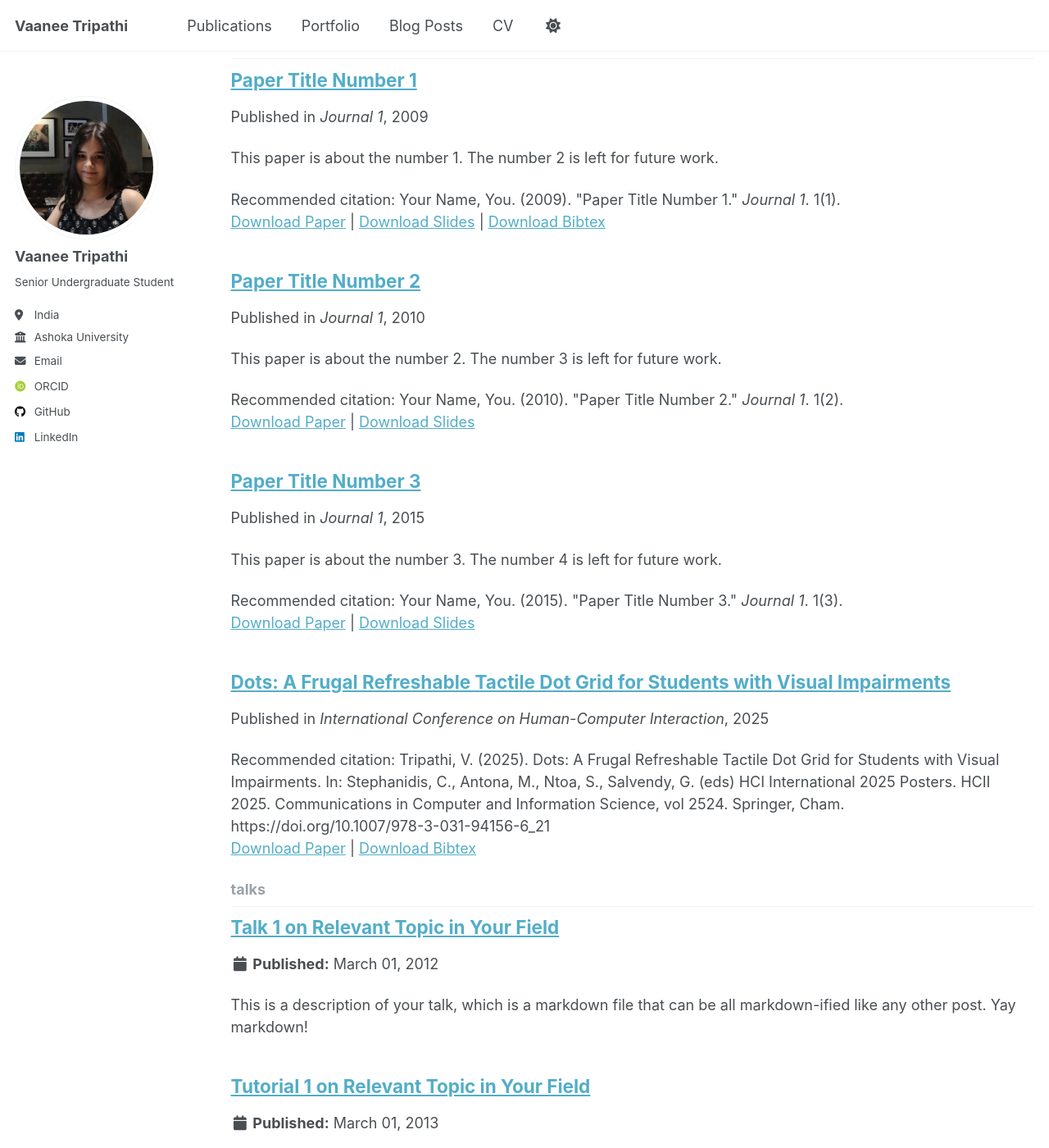
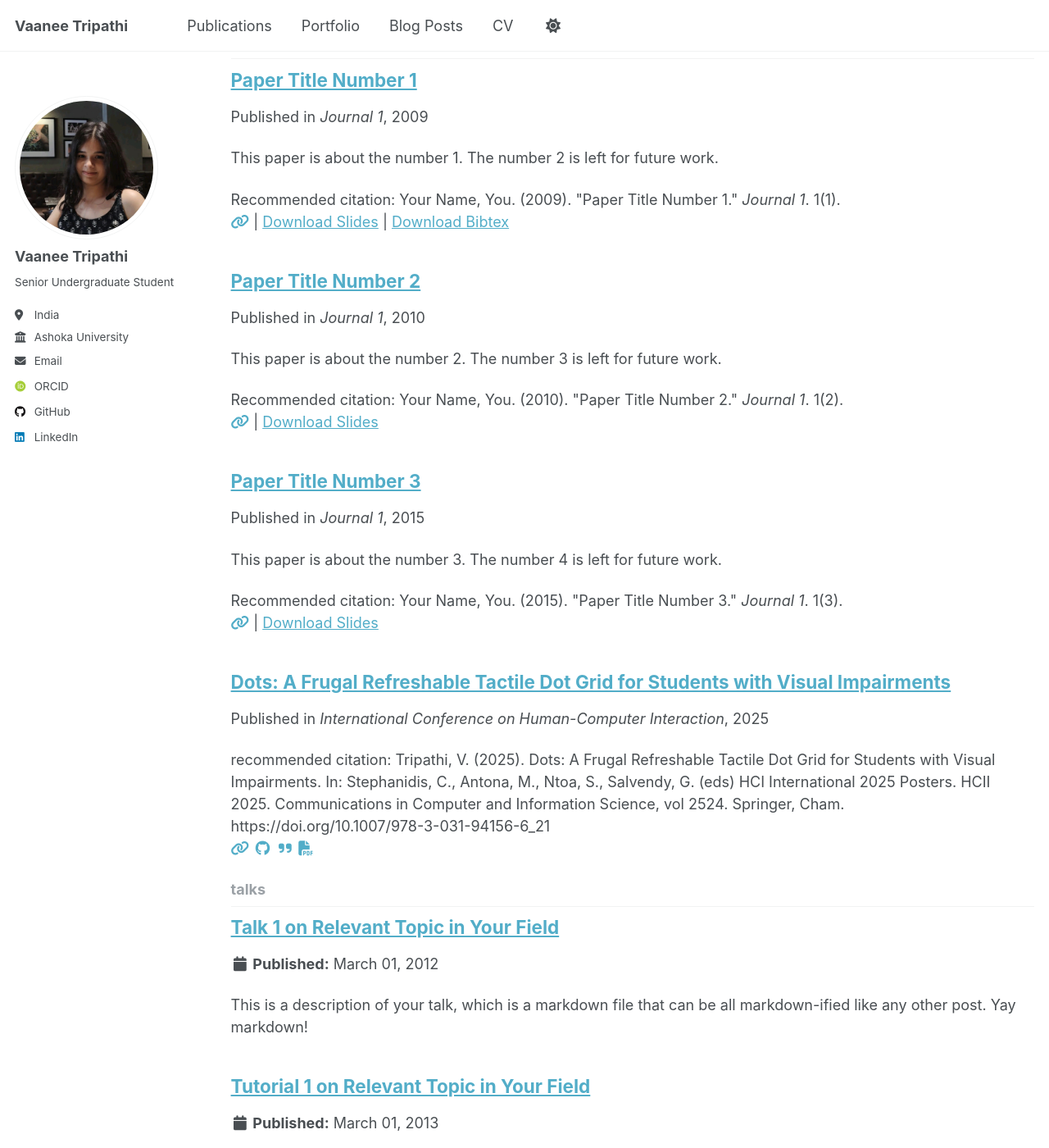
Before and after one commit to VaaneeTripathi/VaaneeTripathi.github.io, a Jekyll site: the page built from _pages/collection-archive.html, in a window 1280 px wide and 1400 px high, scrolled down 1117 px. Shown: the whole window at 82% size. Built offline with Jekyll 4.4.1, drawn with Linux system fonts in a browser that asks for light colours; some web fonts are replaced.

Commit message:
feat: update single archive html page for publications to include all relevant links as icons

```diff
--- a/_includes/archive-single.html
+++ b/_includes/archive-single.html
@@ -53,13 +53,20 @@
     {% endif %}
 
     {% if post.citation and post.paperurl and post.slidesurl and post.bibtexurl %}
-      <p>Recommended citation: {{ post.citation }}<br /><a href="{{ post.paperurl }}">Download Paper</a> | <a href="{{ post.slidesurl }}">Download Slides</a> | <a href="{{ post.bibtexurl }}">Download Bibtex</a></p>
+      <p>Recommended citation: {{ post.citation }}<br /><a href="{{ post.paperurl }}"><i class='fas fa-fw fa-link zoom' aria-hidden='true'></i></a> | <a href="{{ post.slidesurl }}">Download Slides</a> | <a href="{{ post.bibtexurl }}">Download Bibtex</a></p>
     {% elsif post.citation and post.paperurl and post.slidesurl %}
-      <p>Recommended citation: {{ post.citation }}<br /><a href="{{ post.paperurl }}">Download Paper</a> | <a href="{{ post.slidesurl }}">Download Slides</a></p>
+      <p>Recommended citation: {{ post.citation }}<br /><a href="{{ post.paperurl }}"><i class='fas fa-fw fa-link zoom' aria-hidden='true'></i></a> | <a href="{{ post.slidesurl }}">Download Slides</a></p>
+    {% elsif post.citation and post.paperurl and post.bibtexurl and post.codeartefact and post.localpdf %}
+      <p>recommended citation: {{ post.citation }}<br /><a href="{{ post.paperurl }}"><i class='fas fa-fw fa-link zoom' aria-hidden='true'></i></a>    <a href="{{ post.codeartefact }}"><i class="fab fa-fw fa-github zoom" aria-hidden="true"></i></a>
+    <a href="{{ post.bibtexurl }}"><i class='fas fa-fw fa-quote-right zoom' aria-hidden='true'></i></a>
+    <a href="{{ post.localpdf }}"><i class='fa fa-file-pdf' aria-hidden='true'></i></a></p>
+    {% elsif post.citation and post.paperurl and post.bibtexurl and post.codeartefact %}
+      <p>recommended citation: {{ post.citation }}<br /><a href="{{ post.paperurl }}"><i class='fas fa-fw fa-link zoom' aria-hidden='true'></i></a>    <a href="{{ post.codeartefact }}"><i class="fab fa-fw fa-github zoom" aria-hidden="true"></i></a>
+    <a href="{{ post.bibtexurl }}"><i class='fas fa-fw fa-quote-right zoom' aria-hidden='true'></i></a></p>
     {% elsif post.citation and post.paperurl and post.bibtexurl %}
-      <p>Recommended citation: {{ post.citation }}<br /><a href="{{ post.paperurl }}">Download Paper</a> | <a href="{{ post.bibtexurl }}">Download Bibtex</a></p>
+    <p>recommended citation: {{ post.citation }}<br /><a href="{{ post.paperurl }}"><i class='fas fa-fw fa-link zoom' aria-hidden='true'></i></a> | <a href="{{ post.bibtexurl }}">Download bibtex</a></p>
     {% elsif post.citation and post.paperurl %}
-      <p>Recommended citation: {{ post.citation }}<br /><a href="{{ post.paperurl }}">Download Paper</a></p>
+      <p>Recommended citation: {{ post.citation }}<br /><a href="{{ post.paperurl }}"><i class='fas fa-fw fa-link zoom' aria-hidden='true'></i></a></p>
     {% elsif post.citation and post.slidesurl and post.bibtexurl %}
       <p>Recommended citation: {{ post.citation }}<br /><a href="{{ post.slidesurl }}">Download Slides</a> | <a href="{{ post.bibtexurl}}">Download Bibtex</a></p>
     {% elsif post.citation and post.slidesurl %}
@@ -69,9 +76,9 @@
     {% elsif post.citation %}
       <p>Recommended citation: {{ post.citation }}</p>
     {% elsif post.paperurl and post.bibtexurl %}
-      <p><a href=" {{ post.paperurl }} ">Download Paper</a> | <a href="{{ post.bibtexurl }}">Download Bibtex</a></p>
+      <p><a href=" {{ post.paperurl }} "><i class='fas fa-fw fa-link zoom' aria-hidden='true'></i></a> | <a href="{{ post.bibtexurl }}">Download Bibtex</a></p>
     {% elsif post.paperurl %}
-      <p><a href=" {{ post.paperurl }} ">Download Paper</a></p>
+      <p><a href=" {{ post.paperurl }} "><i class='fas fa-fw fa-link zoom' aria-hidden='true'></i></a></p>
     {% elsif post.slidesurl and post.bibtexurl %}
       <p><a href="{{ post.slidesurl }}">Download Slides</a> | <a href="{{ post.bibtexurl }}">Download Bibtex</a></p>
     {% elsif post.slidesurl %}
```
